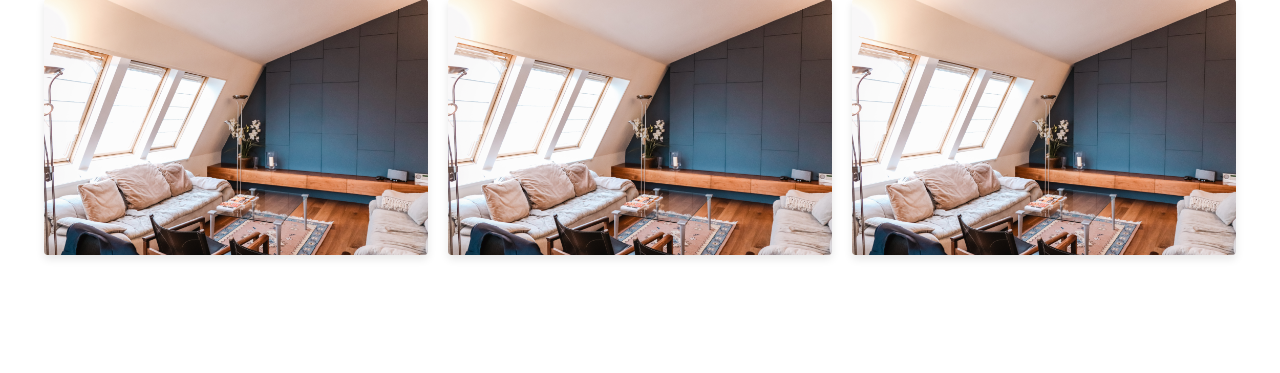
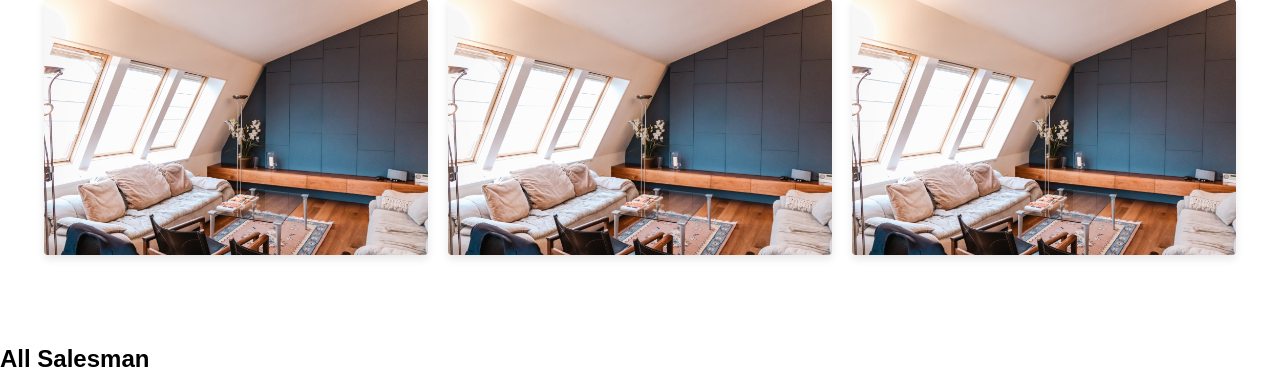
Before and after one commit to EasonJiang94/RateMyRent, a Django app: page / in a window 1280 px wide. Shown: the part 941-1314 px from the top of the page. Before the commit the page ends 1200 px from the top, so only its background shows below. Run offline with Django 4.2, Linux system fonts and the light colour scheme; data that the repository does not hold is empty.

Commit message:
filter salesman

```diff
--- a/housebook/housebook_app/templates/index.html
+++ b/housebook/housebook_app/templates/index.html
@@ -40,5 +40,15 @@
             <!-- Add more images as needed -->
         </div>
     </section>
+    <section>
+        <div>
+            <h2>All Salesman</h2>
+            <ul>
+                {% for x in salesman_list %}
+                <li>{{ x.first_name }} {{ x.last_name }}</li>
+                {% endfor %}
+            </ul>
+        </div>
+    </section>
 </body>
 </html>
--- a/housebook/housebook_app/views.py
+++ b/housebook/housebook_app/views.py
@@ -1,7 +1,15 @@
 from django.shortcuts import render
 from django.http import HttpResponse
 from django.template import loader
+from .models import Users
+from .models import Salesman
 
 def housebook_app(request):
+    # code below filters the list of salesman
+    salesman_id=Salesman.objects.values_list('user_id')
+    salesman_list=Users.objects.filter(user_id__in=salesman_id)
     template = loader.get_template('index.html')
-    return HttpResponse(template.render())
+    context = {
+    'salesman_list': salesman_list,
+  }
+    return HttpResponse(template.render(context, request))
```
